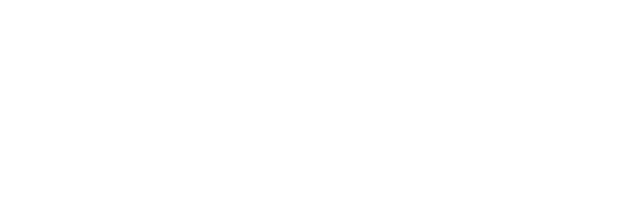
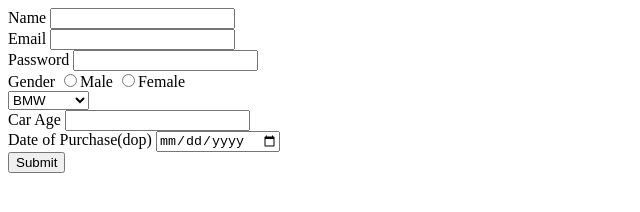
Before and after one commit to acciojob/car-insurance-form-ankit-yadav-17, a website: page main.html in a window 1280 px wide. Shown: the whole page, without its empty margins (0-640 px from the left). Drawn offline with Linux system fonts and the light colour scheme.

Commit message:
created a submission

```diff
--- a/main.html
+++ b/main.html
@@ -8,6 +8,41 @@
 
 <body>
 	<!-- the entire body must be written by student -->
+	<form>
+		<div>
+			<label for="name">Name</label>
+			<input type="text" id="name" required>
+		</div>
+		<div>
+			<label for="email">Email</label>
+			<input type="email" id="email" required>
+		</div>
+		<div>
+			<label for="password">Password</label>
+			<input type="password" id="password" required>
+		</div>
+		<div>
+			<label>Gender</label>
+			<input type="radio" id="gender">Male
+			<input type="radio" id="gender">Female
+		</div>
+		<select id="cars">
+			<option value="BMW" name="cars">BMW</option>
+			<option value="Audi" name="cars">Audi</option>
+			<option value="Mercedez" ame="cars">Mercedez</option>
+		</select>
+		<div>
+			<label for="carage">Car Age</label>
+			<input type="number" id="carage" required>
+		</div>
+		<div>
+			<label for="dop">Date of Purchase(dop)</label>
+			<input type="date" id="dop" required>
+		</div>
+		<div>
+			<button type="submit">Submit</button>
+		</div>
+	</form>
     <script type="text/javascript" src="./script.js">
 </script>
 
```
